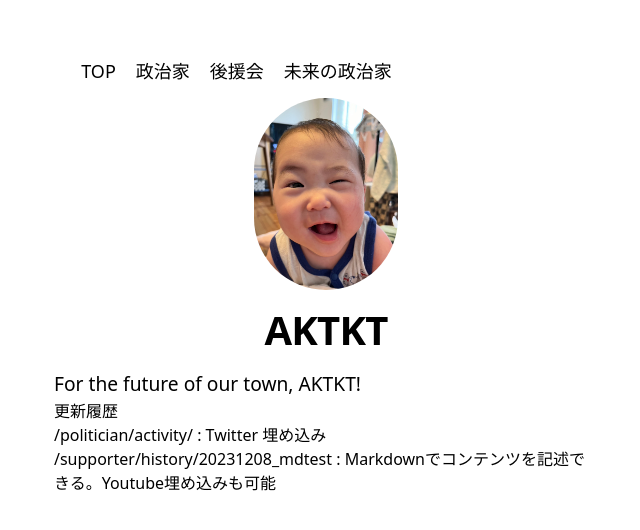
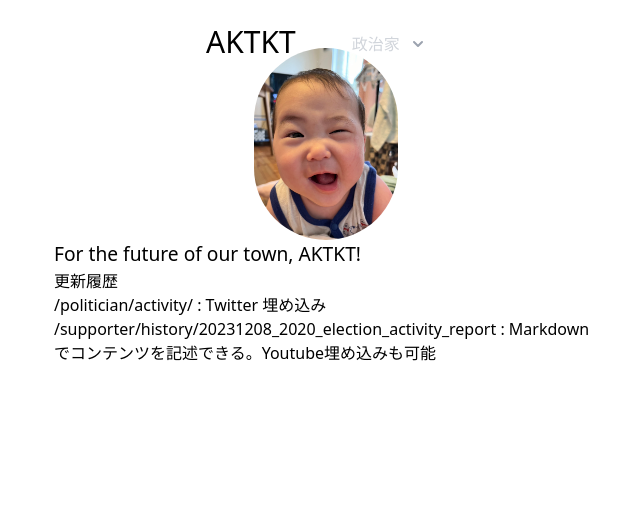
Before and after one commit to anifala9/AKTKT, a Next.js app in the folder frontend/: page / in a window 1280 px wide. Shown: the top 530 px of the page, without its empty margins (314-954 px from the left). Built offline with nearby package versions, Linux system fonts and the light colour scheme.

Commit message:
mod: header

```diff
--- a/frontend/app/layout.tsx
+++ b/frontend/app/layout.tsx
@@ -1,11 +1,15 @@
+'use client'
+
 import Head from 'next/head';
 import Image from 'next/image';
 
 import styles from './layout.module.css';
 import utilStyles from '../styles/utils.module.css';
-import navStyles from './Navbar.module.css';
+//import navStyles from './Navbar.module.css';
 
-import Link from 'next/link';
+import Header from '../components/header';
+
+
 
 
 const name = 'AKTKT';
@@ -28,16 +32,7 @@ export default function Layout({ children} : {
           content="/images/profile.jpg"
         />
       </Head>
-      {
-        <nav className={navStyles.nav}>
-        <ul>
-            <li><Link href="/">TOP</Link></li>
-            <li><Link href="/politician">政治家</Link></li>
-            <li><Link href="/supporter">後援会</Link></li>
-            <li><Link href="/future-politician">未来の政治家</Link></li>
-        </ul>
-        </nav>
-      }
+      <Header/>
       <header className={styles.header}>
           <>
             <Image
@@ -48,7 +43,6 @@ export default function Layout({ children} : {
               width={144}
               alt={name}
             />
-            <h1 className={utilStyles.heading2Xl}>{name}</h1>
           </>
       </header>
       <main>{children}</main>
--- a/frontend/app/page.tsx
+++ b/frontend/app/page.tsx
@@ -15,7 +15,7 @@ const latests : Contents[] = [
     comment: "Twitter 埋め込み"
   },
   {
-    link: "/supporter/history/20231208_mdtest",
+    link: "/supporter/history/20231208_2020_election_activity_report",
     comment: "Markdownでコンテンツを記述できる。Youtube埋め込みも可能"
   }
 ];
--- /dev/null
+++ b/frontend/components/header.tsx
@@ -0,0 +1,74 @@
+import React from "react";
+
+import Link from 'next/link';
+
+export default function Header() {
+  const [flyer, setFlyer] = React.useState(false);
+
+  return (
+    <header className="fixed top-0 w-full clearNav z-50">
+      <div className="max-w-5xl mx-auto flex flex-wrap p-5 flex-col md:flex-row">
+        <div className="flex flex-row items-center justify-between p-3 md:p-1">
+          <Link
+            href="/"
+            className="flex text-3xl text-black font-medium mb-4 md:mb-0">
+            AKTKT
+          </Link>
+          <div className="md:ml-auto md:mr-auto font-4 pt-1 md:pl-14 pl-1 flex flex-wrap items-center md:text-base text-1xl md:justify-center justify-items-start">
+            <div className="relative">
+              <button
+                type="button"
+                className="
+                   group rounded-md text-gray-300 inline-flex items-center text-base font-medium focus:outline-none pb-8'
+                  "
+                onMouseEnter={() => (setFlyer(!flyer))}
+              >
+                <span className="tr04">政治家</span>
+                <svg
+                  className={
+                    flyer === true
+                      ? "transform rotate-180 ml-3 h-5 w-5 transition ease-out duration-200"
+                      : "ml-2 h-5 w-5 text-gray-400 group-hover:text-gray-500"
+                  }
+                  xmlns="http://www.w3.org/2000/svg"
+                  viewBox="0 0 20 20"
+                  fill="currentColor"
+                  aria-hidden="true"
+                >
+                  <path
+                    fillRule="evenodd"
+                    d="M5.293 7.293a1 1 0 011.414 0L10 10.586l3.293-3.293a1 1 0 111.414 1.414l-4 4a1 1 0 01-1.414 0l-4-4a1 1 0 010-1.414z"
+                    clipRule="evenodd"
+                  />
+                </svg>
+              </button>
+              <div
+                onMouseLeave={() => setFlyer(false)}
+                className={
+                  flyer
+                    ? "opacity-100 translate-y-0 transition ease-out duration-200 absolute z-10 -ml-4 mt-3 g327 border transform px-2 w-screen max-w-sm sm:px-0 lg:ml-0 lg:left-1/2 lg:-translate-x-1/2"
+                    : "hidden opacity-0 translate-y-1 absolute z-10 -ml-4 mt-3 transform px-2 w-screen max-w-md sm:px-0 lg:ml-0 lg:left-1/2 lg:-translate-x-1/2"
+                }
+              >
+                <div className="rounded-lg shadow-lg ring-1 ring-black ring-opacity-5 overflow-hidden">
+                  <div className="relative grid gap-6 bg-black px-2 py-6 sm:gap-8 ">
+                    <Link
+                      href="/politician/activity"
+                      className="-m-3 p-3 flex items-start rounded-lg hover:bg-gray-800 tr04"
+                    >
+                      <div className="ml-4">
+                        <p className="text-base font-medium text-white">
+                          活動
+                        </p>
+                      </div>
+                    </Link>
+                  </div>
+                </div>
+              </div>
+            </div>
+          </div>
+        </div>
+      </div>
+    </header>
+  );
+}
```
